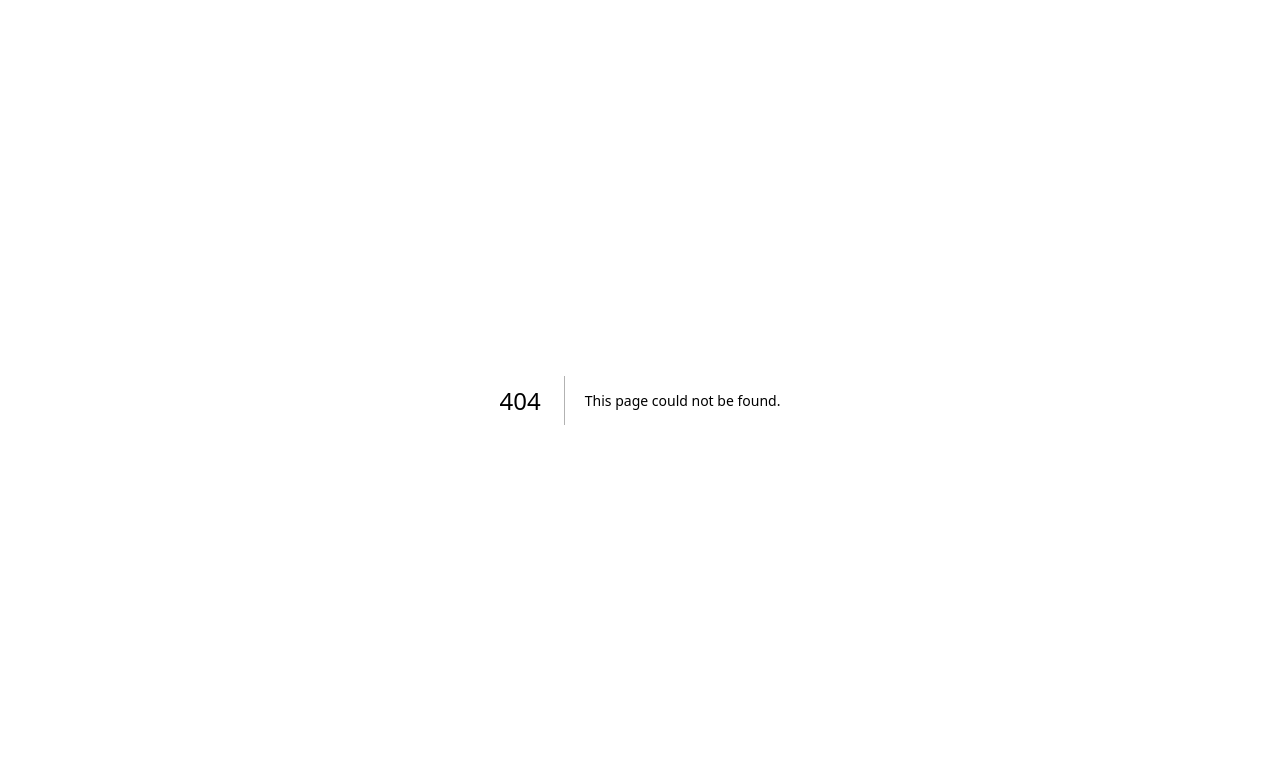
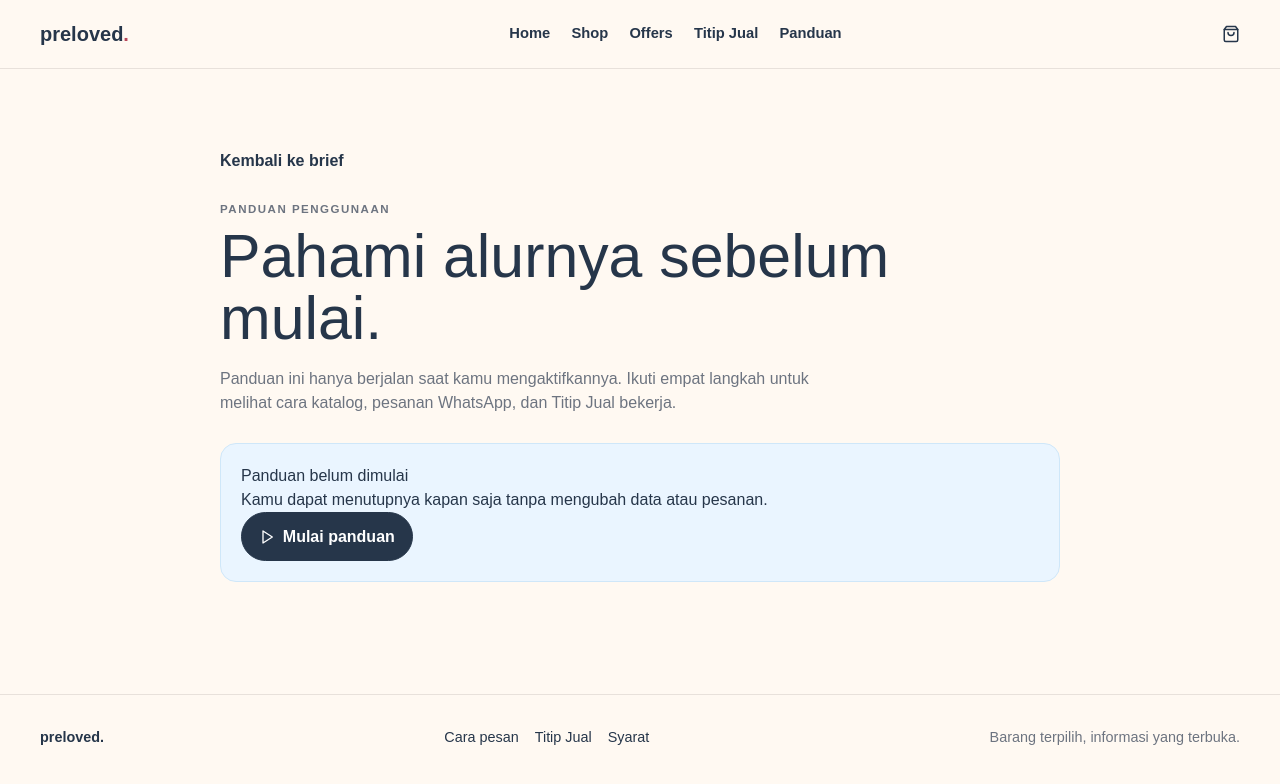
Before and after one commit to karuqii9704/preloved, a Next.js app: page /tutorial in a window 1280 px wide. Before the commit this address had no page. Shown: the top 784 px of the page. Built offline with nearby package versions, Linux system fonts and the light colour scheme.

Commit message:
feat: add tutorial route from brief

```diff
--- /dev/null
+++ b/app/tutorial/page.tsx
@@ -0,0 +1,68 @@
+'use client'
+
+import Link from 'next/link'
+import { useState } from 'react'
+import { Check, Circle, Play, X } from 'lucide-react'
+import { StoreShell } from '@/components/store-shell'
+
+const steps = [
+  { title: 'Mulai dari katalog', text: 'Gunakan Shop untuk membandingkan barang berdasarkan kategori dan harga.', href: '/shop', cta: 'Buka Shop' },
+  { title: 'Periksa detail barang', text: 'Cek kondisi, kode produk, foto, dan harga sebelum menambahkannya ke keranjang.', href: '/products/cardigan-rajut-biru', cta: 'Lihat contoh produk' },
+  { title: 'Lanjutkan ke WhatsApp', text: 'Isi nama dan alamat. Admin akan mengonfirmasi stok, ongkir, dan metode pembayaran lewat WhatsApp.', href: '/cart', cta: 'Buka keranjang' },
+  { title: 'Ajukan Titip Jual', text: 'Kirim detail barang tanpa akun. Admin menilai barang dan menetapkan harga jual setelah kurasi.', href: '/titip-jual', cta: 'Buka Titip Jual' },
+]
+
+export default function Tutorial() {
+  const [active, setActive] = useState(false)
+  const [done, setDone] = useState<number[]>([])
+  function finish(index: number) {
+    setDone(current => current.includes(index) ? current : [...current, index])
+  }
+
+  return (
+    <StoreShell>
+      <section className="shell section" style={{ maxWidth: 840 }}>
+        <Link href="/get-started" style={{ fontWeight: 700 }}>Kembali ke brief</Link>
+        <p className="eyebrow" style={{ marginTop: 28 }}>Panduan penggunaan</p>
+        <h1 className="page-title">Pahami alurnya sebelum mulai.</h1>
+        <p style={{ maxWidth: 620, color: 'var(--muted)' }}>
+          Panduan ini hanya berjalan saat kamu mengaktifkannya. Ikuti empat langkah untuk melihat cara katalog, pesanan WhatsApp, dan Titip Jual bekerja.
+        </p>
+        {!active ? (
+          <section style={{ marginTop: 28, padding: 20, border: '1px solid #cfe7f9', borderRadius: 16, background: 'var(--blue-soft)' }}>
+            <h2 style={{ marginTop: 0 }}>Panduan belum dimulai</h2>
+            <p>Kamu dapat menutupnya kapan saja tanpa mengubah data atau pesanan.</p>
+            <button className="btn" onClick={() => setActive(true)}><Play size={16} /> Mulai panduan</button>
+          </section>
+        ) : (
+          <section style={{ marginTop: 28 }}>
+            <div style={{ display: 'flex', justifyContent: 'space-between', alignItems: 'center', gap: 12, marginBottom: 18, flexWrap: 'wrap' }}>
+              <p style={{ margin: 0, fontWeight: 700 }}>{done.length} dari {steps.length} langkah selesai</p>
+              <button className="btn btn-secondary" onClick={() => { setActive(false); setDone([]) }}><X size={16} /> Tutup panduan</button>
+            </div>
+            <ol style={{ listStyle: 'none', padding: 0, display: 'grid', gap: 12 }}>
+              {steps.map((step, index) => {
+                const complete = done.includes(index)
+                return (
+                  <li key={step.title} style={{ display: 'grid', gridTemplateColumns: 'auto minmax(0,1fr)', gap: 14, padding: 18, border: '1px solid var(--line)', borderRadius: 14, background: complete ? '#eef7ee' : '#fffdf9' }}>
+                    {complete ? <Check aria-label="Selesai" color="#48734c" /> : <Circle aria-hidden="true" color="var(--muted)" />}
+                    <div>
+                      <h2 style={{ fontSize: '1.08rem', margin: '0 0 5px' }}>{index + 1}. {step.title}</h2>
+                      <p style={{ margin: '0 0 13px', color: 'var(--muted)' }}>{step.text}</p>
+                      <Link href={step.href} onClick={() => finish(index)} className="btn btn-secondary">{step.cta}</Link>
+                    </div>
+                  </li>
+                )
+              })}
+            </ol>
+            {done.length === steps.length && (
+              <div role="status" style={{ marginTop: 18, padding: 18, borderRadius: 14, background: 'var(--pink-soft)' }}>
+                <strong>Panduan selesai.</strong> Kamu sudah memahami alur utama Preloved. <Link href="/home" style={{ textDecoration: 'underline', fontWeight: 700 }}>Jelajahi storefront</Link>.
+              </div>
+            )}
+          </section>
+        )}
+      </section>
+    </StoreShell>
+  )
+}
```
Also changed, not shown: components/brief-landing.tsx (+1 -1 lines), 1 other file (tests, documents, lock files or other folders).
